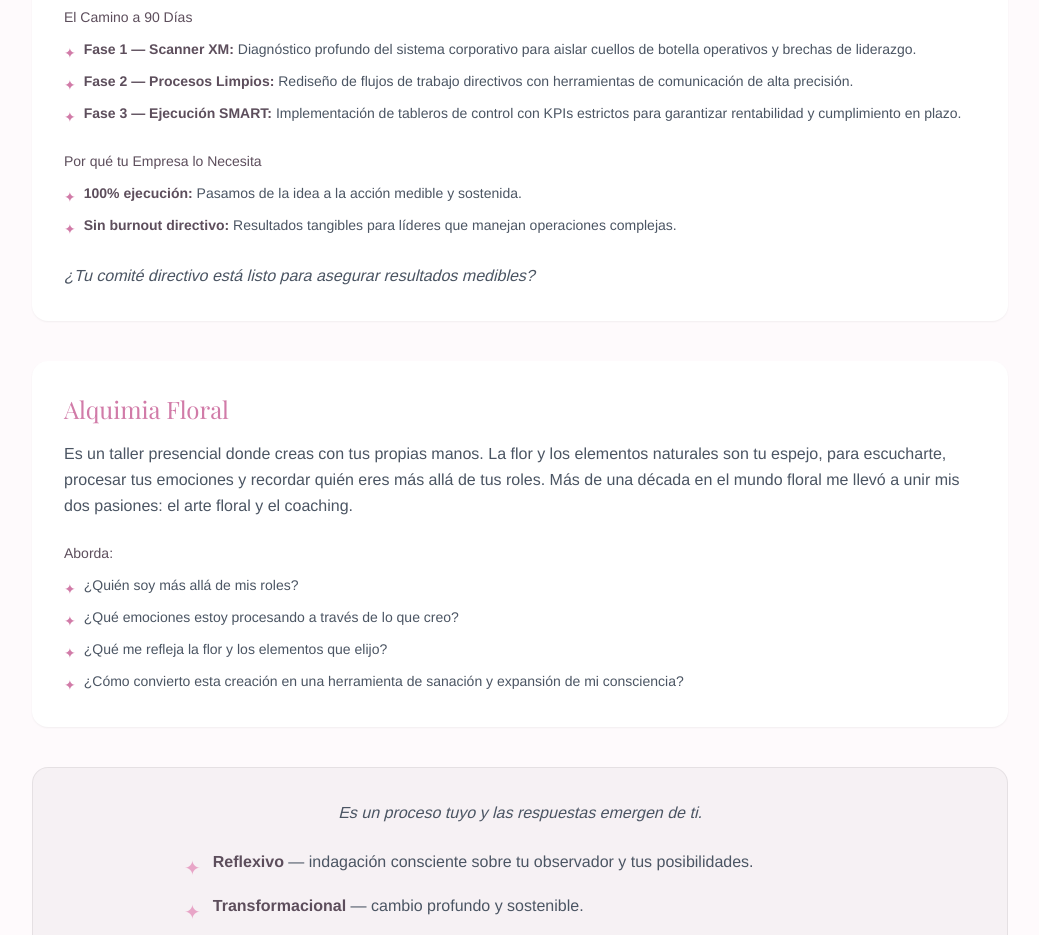
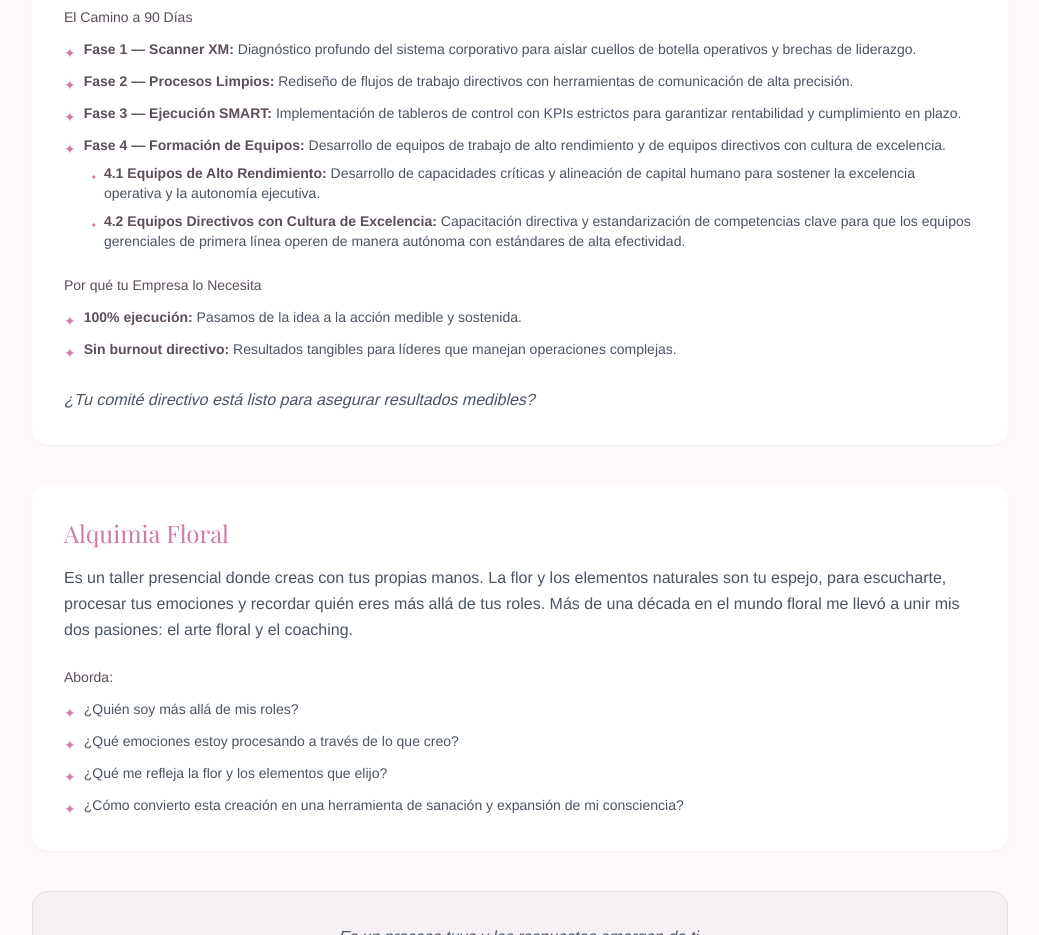
Before and after one commit to Omnix-Solution-Inc/reempoderate, a Next.js app: page / in a window 1280 px wide. Shown: the part 3440-4375 px from the top of the page, without its empty margins (120-1159 px from the left). Built offline with nearby package versions, Linux system fonts and the light colour scheme; no server answers; a web font is replaced by a local one.

Commit message:
Fase 4 (4.1 Equipos de Alto Rendimiento / 4.2 Equipos Directivos con Cultura de Excelencia) en Camino a 90 Días (pendiente de aprobación)

```diff
--- a/src/components/landing/CoachingPreview.tsx
+++ b/src/components/landing/CoachingPreview.tsx
@@ -80,6 +80,22 @@ export function CoachingPreview() {
               <span className="text-bloom-deep text-sm mt-1">✦</span>
               <p className="text-gray-600 text-sm"><strong className="text-ink">Fase 3 — Ejecución SMART:</strong> Implementación de tableros de control con KPIs estrictos para garantizar rentabilidad y cumplimiento en plazo.</p>
             </div>
+            <div className="flex items-start gap-2">
+              <span className="text-bloom-deep text-sm mt-1">✦</span>
+              <div className="flex-1">
+                <p className="text-gray-600 text-sm"><strong className="text-ink">Fase 4 — Formación de Equipos:</strong> Desarrollo de equipos de trabajo de alto rendimiento y de equipos directivos con cultura de excelencia.</p>
+                <div className="mt-2 space-y-2 pl-2">
+                  <div className="flex items-start gap-2">
+                    <span className="text-bloom-deep text-xs mt-1.5">•</span>
+                    <p className="text-gray-600 text-sm"><strong className="text-ink">4.1 Equipos de Alto Rendimiento:</strong> Desarrollo de capacidades críticas y alineación de capital humano para sostener la excelencia operativa y la autonomía ejecutiva.</p>
+                  </div>
+                  <div className="flex items-start gap-2">
+                    <span className="text-bloom-deep text-xs mt-1.5">•</span>
+                    <p className="text-gray-600 text-sm"><strong className="text-ink">4.2 Equipos Directivos con Cultura de Excelencia:</strong> Capacitación directiva y estandarización de competencias clave para que los equipos gerenciales de primera línea operen de manera autónoma con estándares de alta efectividad.</p>
+                  </div>
+                </div>
+              </div>
+            </div>
           </div>
           <p className="text-ink font-medium text-sm mb-3">Por qué tu Empresa lo Necesita</p>
           <div className="space-y-2 mb-6">
```
